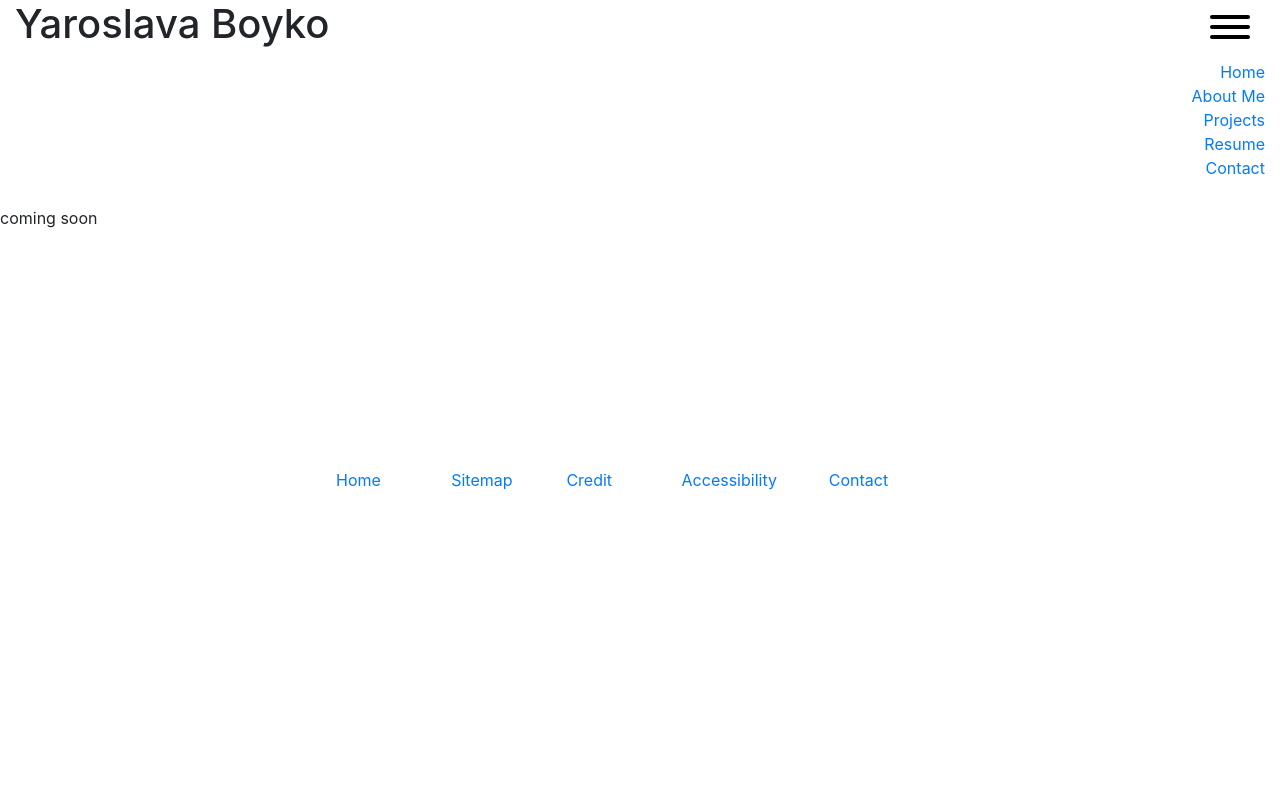
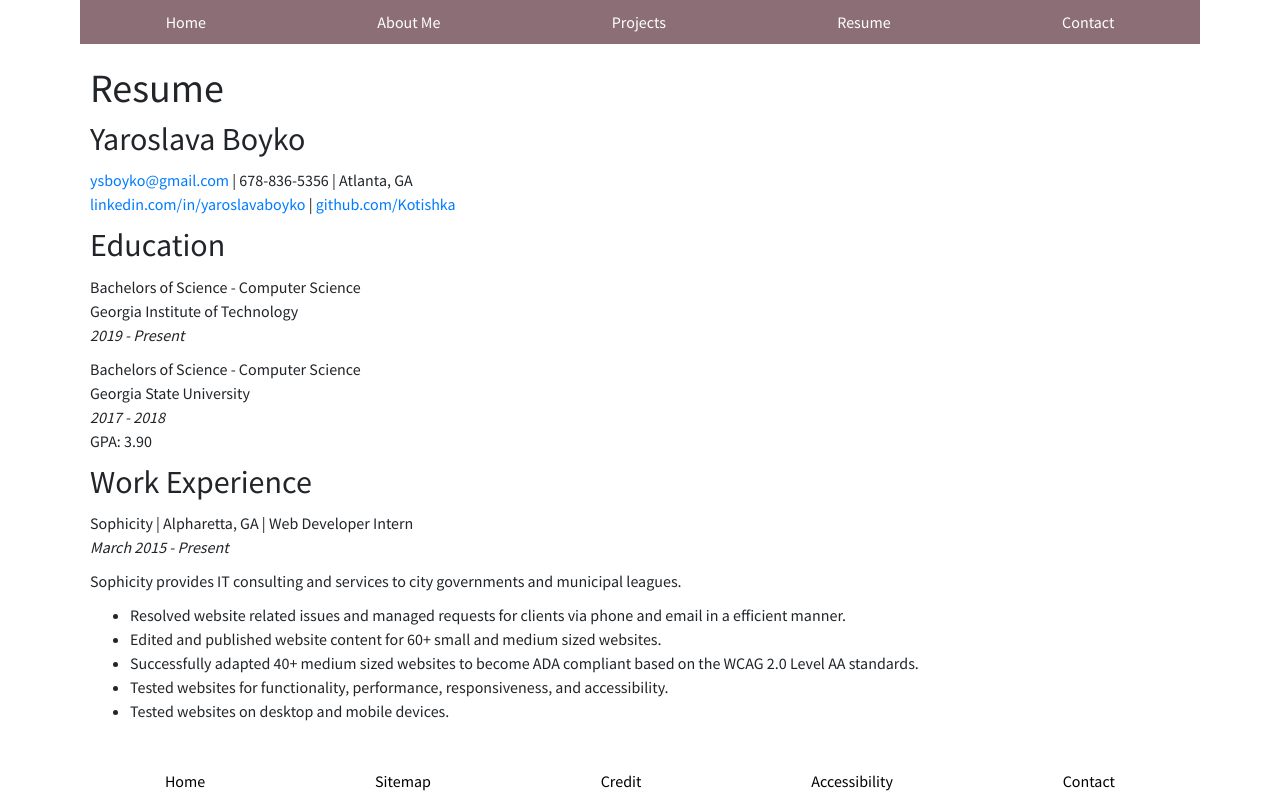
Before and after one commit to Kotishka/portfolio, a plain HTML site: page resume.html in a window 1280 px wide. Drawn offline with nearby package versions, Linux system fonts and the light colour scheme.

Commit message:
Adjusted Navigation

```diff
--- a/css/styles.css
+++ b/css/styles.css
@@ -4,24 +4,35 @@
 .maincontent {
     min-height: 250px;
     width:100%;
+    padding: 20px 10px;
 }
 
 p {
     margin: 10px 0;
 }
 
+/* footer */
 footer {
     margin: 0 auto;
-    width: 50%;
+    width: 100%;
 }
 
-footer .long {
-    width:23% !important;
+#footer ul {
+    list-style-type: none;
+    overflow: auto;
+    width: 100%;
+    margin: 0;
+}
+#footer li {
+    clear:both;
+    padding: 10px 0;
+    margin: auto;
 }
 
-footer .breadcrumb {
-        width:18%;
+#footer a {
+    color: black;
 }
+
 .content_section {
     margin: 40px auto;
     width: 85%;
@@ -34,17 +45,6 @@ footer .breadcrumb {
     width: 100%;
 }
 
-.breadcrumb{
-    width:19%;
-    float:left;
-    background-color: #ffffff00 !important;
-    margin-bottom: 0 !important;
-}
-
-.long {
-    width:23% !important;
-}
-
 .row {
     margin: auto;
 }
@@ -52,30 +52,92 @@ footer .breadcrumb {
     max-width:33%;
     display: inline-block;
 }
-/* Media Queries */
 
 #navigation ul {
     list-style-type: none;
-    align-items: right;
     overflow: auto;
+    width: 100%;
+    margin: 0;
+    background-color: #8c6e77;
 }
 #navigation li {
-    float:right;
     clear:both;
+    padding: 10px 0;
+    margin: auto;
 }
 
-@media screen and (max-width:1144px) and (min-width:875px) {
+#navigation a {
+    color: white;
+}
 
+#navigation a:hover {
+    color: rgb(128, 177, 145);
 }
+
+.container {
+    margin:auto;
+    max-width:1150px;
+    font-family: 'Source Sans Pro', sans-serif;
+}
+
+.h1-title {
+    display: inline-table;
+}
+
+nav {
+    position: sticky;
+}
+
+#hamburger {
+    display:none;
+}
+
+/* Container Media Queries */
+@media screen and (max-width:1250px) and (min-width:875px) {
+    .container {
+    max-width:950px;
+    }
+}
+@media screen and (max-width:874px) and (min-width:675px) {
+    .container {
+    max-width:675px;
+    }
+}
+
   @media screen and (max-width:576px) {
     .noImg {
         display:none;
     }
   }
-@media screen and (max-width:875px) {
+
+@media screen and (min-width:700px) {
+    #navigation ul {
+    display: inline-flex;
+    padding: 0;
+    }
+    #navigation {
+        display: block;
+    }
+    #footer ul {
+        display: inline-flex;
+        padding: 0;
+    }
+}
+@media screen and (max-width:700px) {
     #navigation {
         display:none;
-        position: absolute;
-        z-index: 1000;
+        z-index:1000;
+    }
+    #hamburger {
+        display:inline-block;
+    }
+    #navigation ul {
+        background-color: #8c6e77;
+    }
+    #navigation li {
+        background-color: none;
+    }
+    #footer ul {
+        text-align:center;
     }
 }
--- a/resume.html
+++ b/resume.html
@@ -11,24 +11,19 @@
     <link rel="stylesheet" href="https://use.fontawesome.com/releases/v5.6.3/css/all.css" integrity="sha384-UHRtZLI+pbxtHCWp1t77Bi1L4ZtiqrqD80Kn4Z8NTSRyMA2Fd33n5dQ8lWUE00s/"
         crossorigin="anonymous">
     <link href="css/hamburgers.css" rel="stylesheet">
+    <link href="https://fonts.googleapis.com/css?family=Source+Sans+Pro" rel="stylesheet">
     <title>Yaroslava Boyko</title>
 </head>
 
-<body>
+<body class="container">
     <header>
         <nav>
-            <div class="row">
-                <div class="col-xs-12 col-sm-8 col-lg-7">
-                    <h1>Yaroslava Boyko</h1>
-                </div>
-                <div class="col-xs-12 col-sm-4 col-lg-5">
             <button id="hamburger" class="hamburger hamburger--collapse" type="button" onclick="myFunction()" aria-label="Menu" aria-controls="navigation"
                 aria-expanded="true/false">
                 <span class="hamburger-box">
                     <span class="hamburger-inner"></span>
                 </span>
             </button>
-                    <div style="clear:both"></div>
             <div id="navigation">
                 <ul>
                     <li>
@@ -48,32 +43,64 @@
                     </li>
                 </ul>
             </div>
-                </div>
-            </div>
-            </div>
-            </div>
         </nav>
     </header>
-
+    <div style="clear:both"></div>
     <main class="maincontent">
-        <p>coming soon</p>
+        <h1>Resume</h1>
+        <h2>Yaroslava Boyko</h2>
+        <p>
+            <a href="mailto:ysboyko@gmail.com">ysboyko@gmail.com</a> | 678-836-5356 | Atlanta, GA
+            <br />
+            <a href="https://linkedin.com/in/yaroslavaboyko" target="_blank" rel="noopener noreferrer">linkedin.com/in/yaroslavaboyko</a> |
+            <a href="https://linkedin.com/in/yaroslavaboyko" target="_blank" rel="noopener noreferrer">github.com/Kotishka</a>
+        </p>
+        <h2>Education</h2>
+        <p>Bachelors of Science - Computer Science
+            <br /> Georgia Institute of Technology
+            <br />
+            <i>2019 - Present</i>
+        </p>
+        <p>Bachelors of Science - Computer Science
+            <br /> Georgia State University
+            <br />
+            <i>2017 - 2018</i>
+            <br /> GPA: 3.90
+        </p>
+        <h2>Work Experience</h2>
+        <p>Sophicity | Alpharetta, GA | Web Developer Intern
+            <br />
+            <i>March 2015 - Present</i>
+        </p>
+        <p>Sophicity provides IT consulting and services to city governments and municipal leagues.</p>
+        <ul>
+            <li>Resolved website related issues and managed requests for clients via phone and email in a efficient manner.</li>
+            <li>Edited and published website content for 60+ small and medium sized websites.</li>
+            <li>Successfully adapted 40+ medium sized websites to become ADA compliant based on the WCAG 2.0 Level AA standards.</li>
+            <li>Tested websites for functionality, performance, responsiveness, and accessibility.</li>
+            <li>Tested websites on desktop and mobile devices.</li>
+        </ul>
     </main>
 
     <footer class="footer">
-        <div class="breadcrumb">
+        <div id="footer">
+            <ul>
+                <li>
                     <a href="index.html">Home</a>
-        </div>
-        <div class="breadcrumb">
+                </li>
+                <li>
                     <a href=" ">Sitemap</a>
-        </div>
-        <div class="breadcrumb">
+                </li>
+                <li>
                     <a href="Credit.html">Credit</a>
-        </div>
-        <div class="breadcrumb long">
+                </li>
+                <li>
                     <a href="projects.html">Accessibility</a>
-        </div>
-        <div class="breadcrumb">
+                </li>
+                <li>
                     <a href="contact.html">Contact</a>
+                </li>
+            </ul>
         </div>
     </footer>
 </body>
```
Also changed, not shown: aboutme.html (+16 -20 lines), contact.html (+16 -20 lines), credit.html (+16 -21 lines), index.html (+21 -24 lines), projects.html (+16 -21 lines), 1 other file. Lines whose indentation alone changed are shown as unchanged.
